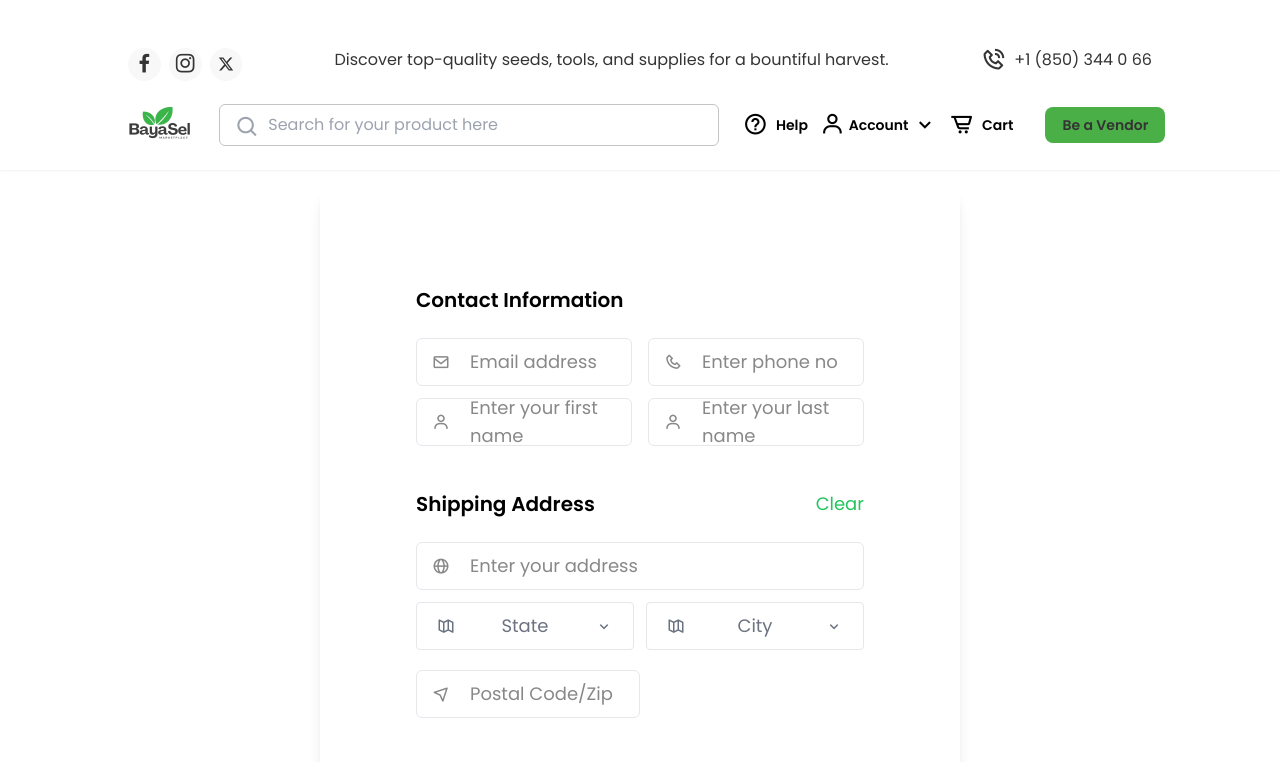
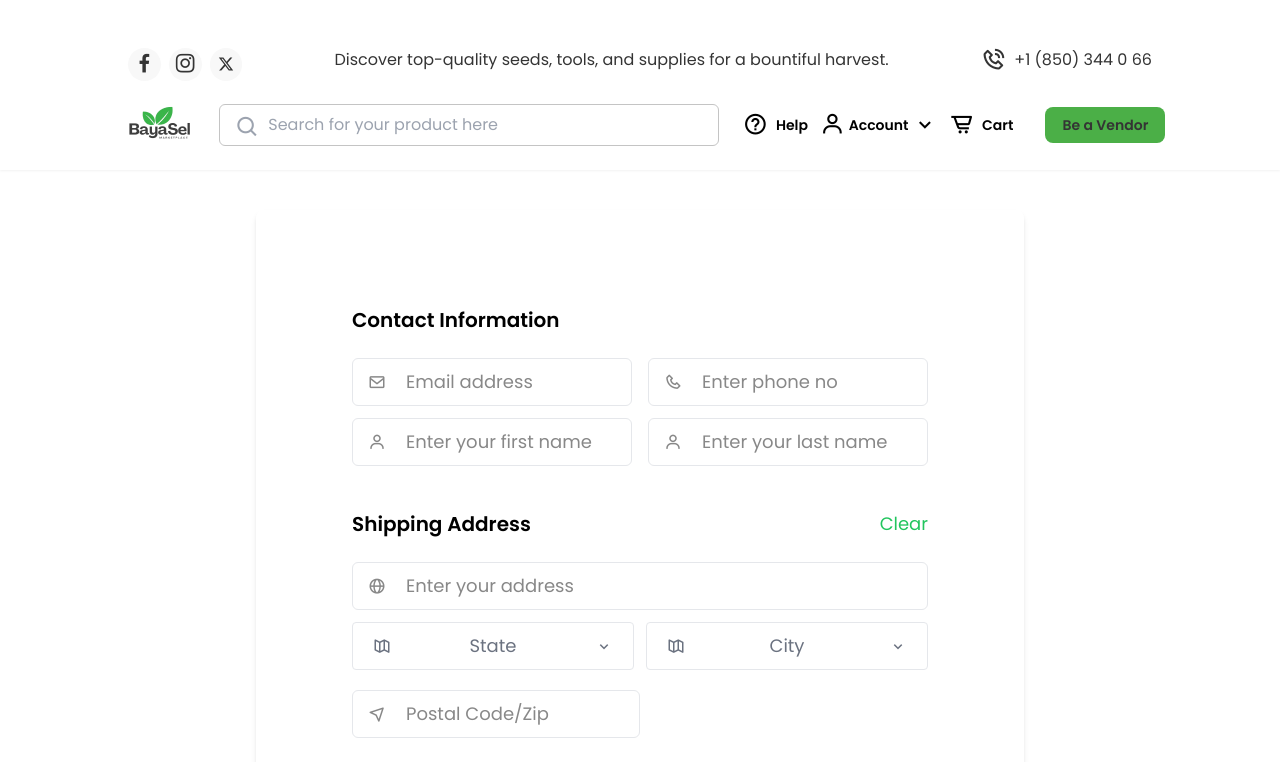
Before and after one commit to BayaSel/BayaSel, a React (Vite) app: page /checkout in a window 1280 px wide. Shown: the top 762 px of the page. Built offline with nearby package versions, Linux system fonts and the light colour scheme.

Commit message:
changed styling for responsiveness

```diff
--- a/src/components/Form/CheckoutForm/CheckoutForm.css
+++ b/src/components/Form/CheckoutForm/CheckoutForm.css
@@ -1,11 +1,11 @@
 /* General Styles */
 .checkout-container {
     @apply flex justify-center items-center w-full md:w-3/4
-    lg:w-2/4 mx-auto box-border rounded-lg shadow-lg;
+    lg:w-3/5 mx-auto box-border rounded-lg md:shadow-md mb-6 md:mt-10;
 }
 
 .checkout-form {
-    @apply w-full flex flex-col justify-between p-5 md:p-12 lg:p-24 gap-8;
+    @apply w-full flex flex-col justify-between p-5 md:p-28 lg:p-24 gap-8;
 }
 
 .contact-info h2, .shipping-add h2 {
```
